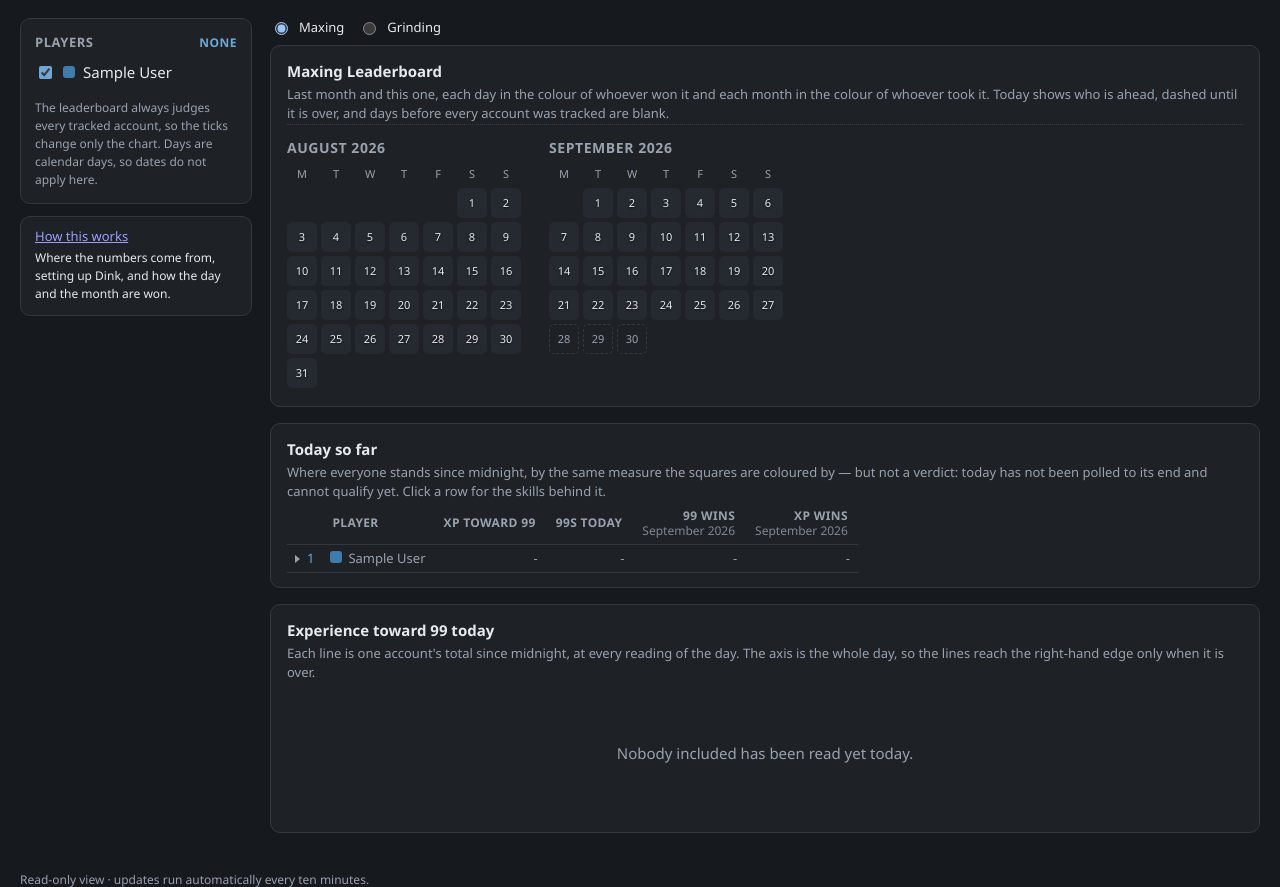
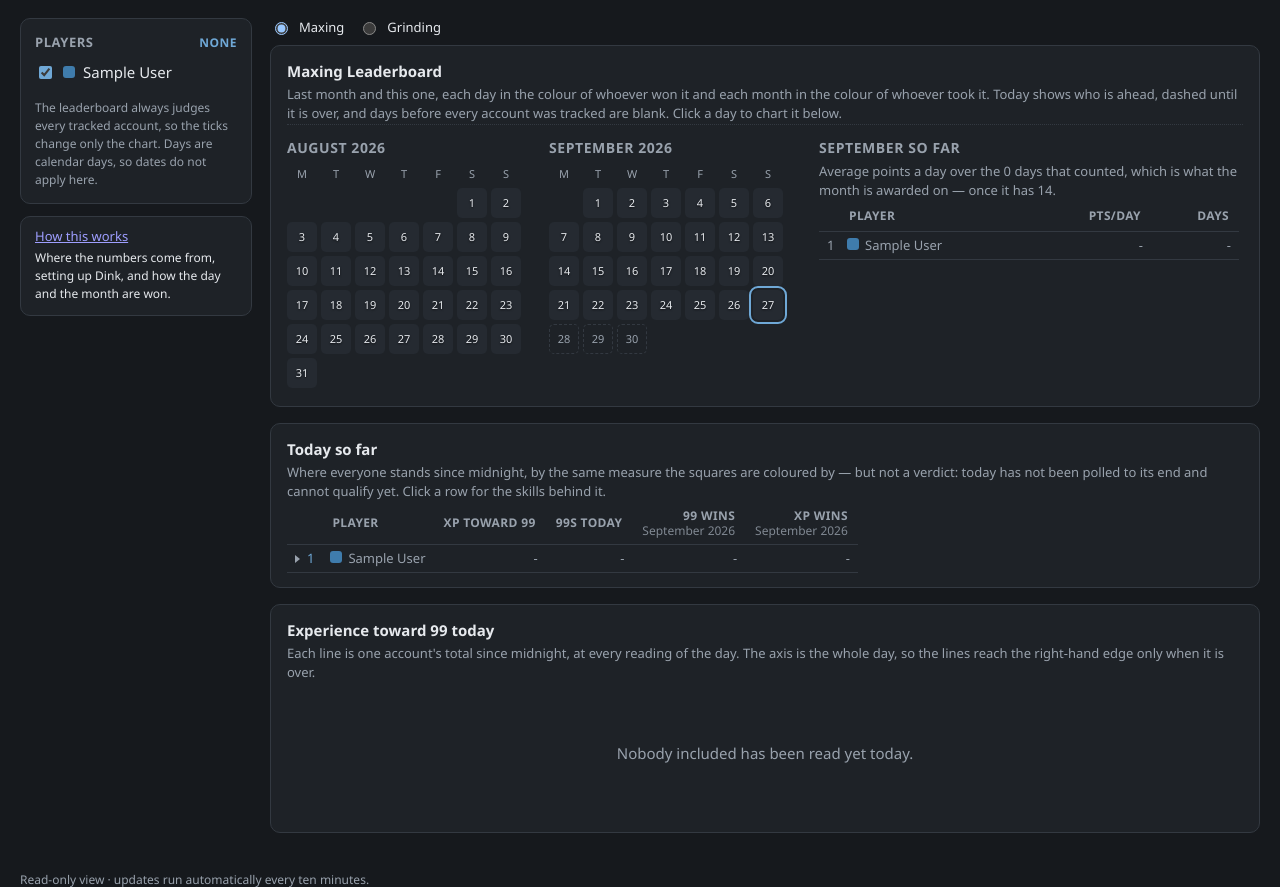
Before and after one commit to And-Salad/wom-tracker, a Flask app: page /leaderboards in a window 1280 px wide. Shown: the part 55-942 px from the top of the page. Run offline with Flask 3, Linux system fonts and the light colour scheme; tables that the repository leaves empty hold one stand-in row (values such as "Sample post"); some libraries are stand-ins or nearby versions.

Commit message:
Put the month's standings beside the calendar, and chart any day from it
The leaderboard's calendar card now carries the month in progress as a
race: average points a day over the days that counted, in the order the
month will be awarded, and days taken. It sits to the right of the two
months and wraps beneath them where there is no room.

Every day that has happened is now a button. A click redraws the trend
below for that day (/api/<board>/trend?day=YYYY-MM-DD), rings the square,
and retitles the card "... on Sun 30 Aug" with its own caption and a Back
to today link; today's square or a second click goes back. The title
follows the day the chart answered for, so quick clicks that land out of
order cannot leave it naming the wrong one.

The Grinding trend's axis and tooltip no longer say "toward 99".

Co-Authored-By: Claude Opus 5.5 <noreply@anthropic.com>

```diff
--- a/wom/web/pages.py
+++ b/wom/web/pages.py
@@ -37,7 +37,7 @@ BOARDS = {
         "measure": "XP toward 99",
         "measure_hint": "Experience toward a 99 since midnight, which decides"
                         " the day where nobody reached one",
-        "chart_title": "Experience toward 99 today",
+        "chart_title": "Experience toward 99",
         "second": "99s Today", "second_hint": "Ninety-nines reached today",
         "split_wins": True,
     },
@@ -46,7 +46,7 @@ BOARDS = {
         "measure": "XP Gained",
         "measure_hint": "All experience gained since midnight, which is what"
                         " the day is judged on",
-        "chart_title": "Experience gained today",
+        "chart_title": "Experience gained",
         # A ninety-nine is not what this board is about, and the column would
         # read nothing on most days. Levels are what somebody grinding sees
         # move.
--- a/wom/web/static/app.css
+++ b/wom/web/static/app.css
@@ -638,6 +638,48 @@
     background: none; border: 1px dashed var(--line); color: var(--muted);
     text-shadow: none;
   }
+  /* The days that have happened are buttons - a click charts that day - so
+     the browser's own button look is taken off to leave the square. */
+  .grid-days button.day {
+    border: 0; padding: 0; margin: 0; font: inherit; font-size: 11px;
+    cursor: pointer;
+  }
+  .grid-days button.day.won { border: 1px solid rgba(255, 255, 255, .28); }
+  .grid-days button.day.live {
+    border: 1px dashed rgba(255, 255, 255, .75);
+  }
+  .grid-days button.day:hover { filter: brightness(1.15); }
+  /* The day the chart below is drawing. A ring outside the square rather
+     than a change to it, because the square's colour is the day's answer
+     and must not be what moves. */
+  .grid-days button.day[aria-pressed="true"] {
+    outline: 2px solid var(--accent); outline-offset: 2px;
+  }
+
+  /* The calendar and the month's race side by side, wrapping rather than
+     squeezing: the months are a fixed width of squares, and the table
+     drops beneath them when there is not room for both. */
+  .calendar-row {
+    display: flex; flex-wrap: wrap; align-items: flex-start;
+    gap: var(--space-3) 36px;
+  }
+  .calendar-row .months { flex: 0 0 auto; }
+  .month-race {
+    flex: 1 1 260px; min-width: 0; max-width: 420px;
+    margin-top: var(--space-3);
+  }
+  .month-race h4 { margin: 0 0 4px; font-size: var(--text-md); }
+  .month-race .hint { margin: 0 0 var(--space-2); }
+  .month-race table { font-size: var(--text-sm); width: 100%; }
+  .month-race td { padding: 4px var(--space-2); }
+  .month-race td.name { white-space: nowrap; }
+  .month-race td.num { font-variant-numeric: tabular-nums; }
+  .month-race td.rank {
+    color: var(--muted); width: 18px; padding-right: 0;
+    font-variant-numeric: tabular-nums;
+  }
+  .month-race tr:not(.moved) td { color: var(--muted); }
+  .month-race tbody tr:first-child.moved td.rank { color: var(--accent); }
 
   @media (max-width: 820px) {
     /* The day columns go fractional, so the two months shrink to share the
@@ -647,6 +689,8 @@
     .months { gap: 18px; }
     .grid-days { grid-template-columns: repeat(7, 1fr); }
     .grid-days .day, .grid-days .pad { height: 34px; }
+    /* Below the squares at this width, so it takes the whole row. */
+    .month-race { max-width: none; }
     /* The squares are larger here, so the mark can be too - and this
        is the width where it is doing the most work, there being no
        hover on a phone to ask the square who won. */
--- a/wom/web/static/board.js
+++ b/wom/web/static/board.js
@@ -6,6 +6,7 @@
  *
  *   - expanding standings rows, fetched when a row is first opened
  *   - the day's trend, drawn when its board is first looked at
+ *   - a click on a calendar square, which redraws that trend for its day
  *
  * A row is the control, the same as on Players - there is one list of
  * accounts per board here, not a table and an accordion repeating each other.
@@ -125,6 +126,62 @@
     });
   }
 
+  /* The card names the day it is drawing, from the day the server answered
+     for rather than the one that was clicked: two quick clicks can land out
+     of order, and the chart only draws the newest reply, so this follows
+     whatever the chart is actually showing. */
+  function retitle(entry, chart) {
+    var card = entry.section.querySelector(".board-trend");
+    var drawn = chart.draw;
+    chart.draw = function () {
+      var data = this.data || {};
+      if (data.label) {
+        var past = data.label !== "today";
+        card.querySelector("h3 .when").textContent = data.label;
+        card.querySelectorAll(".hint[data-for]").forEach(function (hint) {
+          hint.hidden = hint.getAttribute("data-for") !== (past ? "past" : "today");
+        });
+        card.querySelector(".back-to-today").hidden = !past;
+        mark(entry, data.day);
+      }
+      return drawn.apply(this, arguments);
+    };
+  }
+
+  /* Which square is pressed: the day being charted, or today's own square
+     when it is today being charted. */
+  function mark(entry, day) {
+    entry.section.querySelectorAll("button.day[data-day]").forEach(function (square) {
+      var on = day ? square.getAttribute("data-day") === day
+                   : square.hasAttribute("data-today");
+      square.setAttribute("aria-pressed", String(on));
+    });
+  }
+
+  function wireDays(entry, draw) {
+    function pick(day) {
+      entry.day = day;
+      mark(entry, day);
+      entry.stale = true;
+      draw(entry);
+    }
+    entry.section.querySelectorAll("button.day[data-day]").forEach(function (square) {
+      square.addEventListener("click", function () {
+        /* Today's square, or the day already showing, goes back to today:
+           a second click on a pressed button is how it is let go of. */
+        var chosen = square.getAttribute("data-day");
+        var back = square.hasAttribute("data-today") || chosen === entry.day;
+        pick(back ? null : chosen);
+        var card = entry.section.querySelector(".board-trend");
+        if (card && card.scrollIntoView && !back) {
+          card.scrollIntoView({behavior: "smooth", block: "nearest"});
+        }
+      });
+    });
+    var button = entry.section.querySelector(".back-to-today");
+    if (button) { button.addEventListener("click", function () { pick(null); }); }
+  }
+
   /* Which board was being read, kept between visits. Stored as the one chosen
      rather than the ones not: there are two and both are always offered, so a
      name that stops existing simply fails to match and the server's choice
@@ -148,7 +205,12 @@
       section.querySelectorAll("tr.today-row").forEach(function (row) {
         wire(row, name);
       });
-      boards.push({name: name, section: section, chart: null, stale: true});
+      /* Which day the chart is drawing: null is today, which is what the
+         page opens on and what it goes back to. */
+      var entry = {name: name, section: section, chart: null, stale: true,
+                   day: null};
+      boards.push(entry);
+      wireDays(entry, draw);
     });
 
     /* Nothing is drawn until the page has settled on which board is shown
@@ -168,8 +230,10 @@
            asks its own endpoint rather than pretending to be a catalogue
            entry. */
         entry.chart.endpoint = function () {
-          return "/api/" + entry.name + "/trend?" + window.Sidebar.query();
+          return "/api/" + entry.name + "/trend?" + window.Sidebar.query() +
+            (entry.day ? "&day=" + encodeURIComponent(entry.day) : "");
         };
+        retitle(entry, entry.chart);
       }
       entry.stale = false;
       entry.chart.load(window.Sidebar.query());
--- a/wom/web/templates/leaderboards.html
+++ b/wom/web/templates/leaderboards.html
@@ -34,8 +34,13 @@
     <p class="hint rules" title="{{ board.calendar.rule }}">Last month and this one,
       each day in the colour of whoever won it and each month in the colour of
       whoever took it. Today shows who is ahead, dashed until it is over, and
-      days before every account was tracked are blank.</p>
+      days before every account was tracked are blank. Click a day to chart
+      it below.</p>
 
+    {# The month's race beside the two months it is run over. A wrapping row
+       rather than a fixed two columns: where there is not room for both, the
+       table drops beneath the squares instead of pushing the page sideways. #}
+    <div class="calendar-row">
     <div class="months">
       {% for month in board.calendar.months %}
         <div class="month">
@@ -52,16 +57,57 @@
                reader can use. The mark beside the date is the same answer
                again for a reader who has no hover to ask with - a phone. #}
             {% for day in month.days %}
-              <span class="day{{ ' won' if day.color }}{{ ' live' if day.live }}{{ ' ahead' if day.ahead }}"
+              {# A day that has happened is a button: it charts that day below.
+                 One that has not is still only a picture of "not yet". #}
+              {% if day.ahead %}
+              <span class="day ahead" role="img" aria-label="{{ day.label }}"
+                    title="{{ day.date }} - {{ day.note }}"
+                    ><span class="num" aria-hidden="true">{{ day.day }}</span></span>
+              {% else %}
+              <button type="button"
+                    class="day{{ ' won' if day.color }}{{ ' live' if day.live }}"
                     {% if day.color %}style="--day: {{ day.color }}"{% endif %}
-                    role="img" aria-label="{{ day.label }}"
+                    data-day="{{ day.key }}" aria-pressed="{{ 'true' if day.key == board.calendar.today else 'false' }}"
+                    {% if day.key == board.calendar.today %}data-today{% endif %}
+                    aria-label="{{ day.label }}. Chart this day"
                     title="{{ day.date }} - {{ day.note }}"
                     ><span class="num" aria-hidden="true">{{ day.day }}</span
-                    >{% if day.mark %}<span class="mark" aria-hidden="true">{{ day.mark }}</span>{% endif %}</span>
+                    >{% if day.mark %}<span class="mark" aria-hidden="true">{{ day.mark }}</span>{% endif %}</button>
+              {% endif %}
             {% endfor %}
           </div>
         </div>
       {% endfor %}
+    </div>
+
+    {% set race = board.calendar.standings %}
+    <div class="month-race">
+      <h4>{{ race.label }} so far</h4>
+      <p class="hint">Average points a day over the {{ race.counted }}
+        day{{ '' if race.counted == 1 else 's' }} that counted, which is what
+        the month is awarded on{% if not race.awarded %} &mdash; once it has
+        {{ race.minimum }}{% endif %}.</p>
+      <table>
+        <thead>
+        <tr>
+          <th></th>
+          <th>Player</th>
+          <th class="num" title="Average points a day. First place on a counted day is worth a point for every account, each place below it one fewer, and a day you gained nothing on is worth none">Pts/day</th>
+          <th class="num" title="Days of {{ race.label }} taken. Today is not one until it is over">Days</th>
+        </tr>
+        </thead>
+        <tbody>
+        {% for row in race.rows %}
+          <tr class="{{ 'moved' if row.points }}">
+            <td class="rank">{{ row.place }}</td>
+            <td class="name"><span class="swatch" style="--dot: {{ row.color }}"></span>{{ row.name }}</td>
+            <td class="num">{{ row.points or '-' }}</td>
+            <td class="num {{ '' if row.wins else 'dim' }}">{{ row.wins or '-' }}</td>
+          </tr>
+        {% endfor %}
+        </tbody>
+      </table>
+    </div>
     </div>
   </div>
 
@@ -133,11 +179,18 @@
   <div class="card chart board-trend">
     <div class="card-head">
       <div>
-        <h3>{{ board.chart_title }}</h3>
-        <p class="hint">Each line is one account's total since midnight, at
-          every reading of the day. The axis is the whole day, so the lines
-          reach the right-hand edge only when it is over.</p>
+        {# The day in the title is filled in by board.js from what the chart
+           answered for; "today" is what the page opens on. #}
+        <h3><span class="subject">{{ board.chart_title }}</span>
+          <span class="when">today</span></h3>
+        <p class="hint" data-for="today">Each line is one account's total since
+          midnight, at every reading of the day. The axis is the whole day, so
+          the lines reach the right-hand edge only when it is over.</p>
+        <p class="hint" data-for="past" hidden>Each line is one account's total
+          through the day, midnight to midnight, at every reading of it - the
+          line that finishes highest is the colour of that day's square.</p>
       </div>
+      <button type="button" class="link back-to-today" hidden>Back to today</button>
     </div>
     <div class="plot loading"></div>
   </div>
--- a/wom/web/views.py
+++ b/wom/web/views.py
@@ -587,12 +587,16 @@ def winner_calendar(database, players, palette, when=None,
     marks = player_marks(players)
 
     months = []
+    standings = None
     for back in (1, 0):
         start, end = winners.month_range(when, back=back)
         won = winners.daily_winners(database, players, start, end, board=board,
                                     readings=walk)
         took = winners.month_winner(database, players, start, end, board=board,
                                     readings=walk)
+        if back == 0:
+            standings = _month_standings(database, players, palette, start,
+                                         end, won, board, walk)
         months.append({
             "label": start.strftime("%B %Y"),
             "color": palette.get(took, theme.MUTED),
@@ -604,7 +608,50 @@ def winner_calendar(database, players, palette, when=None,
         })
     # No legend: the sidebar beside this lists every player against the same
     # swatch, and each square names its winner on hover.
-    return {"months": months, "rule": winner_rule(board)}
+    # Which square is today's, for the chart's "which day am I drawing" ring:
+    # by date rather than by the dashed .live, which only a day somebody is
+    # leading gets.
+    return {"months": months, "rule": winner_rule(board),
+            "standings": standings, "today": winners.today_key(when)}
+
+
+def _month_standings(database, players, palette, start, end, won, board,
+                     walk):
+    """The month in progress as a race: who leads it, and on what.
+
+    The squares say who took each day; this says what those days add up to,
+    which is the question the month's own colour will answer at the end of
+    it. The order is the one month_winner uses - average points a day over
+    the days that counted, ties to the same name - so the top row is whoever
+    the month would go to if it ended now.
+
+    Asked with no floor, because a race that is a week old still has a
+    leader. Whether the month has enough days behind it to be awarded yet is
+    said beside the table rather than by leaving it empty.
+    """
+    points = winners.month_points(database, players, start, end, board=board,
+                                  readings=walk)
+    counted = winners.counted_days(database, players, start, end, board,
+                                   readings=walk)
+    # Finished days only, the same as the tally in the table below: leading
+    # at four in the afternoon is not a day taken.
+    wins = {}
+    for found in won.values():
+        if found["winner"] and not found["live"]:
+            wins[found["winner"]] = wins.get(found["winner"], 0) + 1
+    order = sorted(players, key=lambda p: (points.get(p["username"], 0.0),
+                                           p["username"]), reverse=True)
+    rows = []
+    for place, player in enumerate(order, start=1):
+        scored = points.get(player["username"], 0.0)
+        rows.append({"place": place, "username": player["username"],
+                     "name": player["display_name"],
+                     "color": palette.get(player["username"], theme.MUTED),
+                     "points": "{:.2f}".format(scored) if scored else None,
+                     "wins": wins.get(player["username"], 0)})
+    return {"label": start.strftime("%B"), "rows": rows, "counted": counted,
+            "minimum": winners.MIN_MONTH_DAYS,
+            "awarded": counted >= winners.MIN_MONTH_DAYS}
 
 
 # How a day is decided, which is the only part the two boards disagree on.
@@ -685,7 +732,9 @@ def _day_cell(day, won, by_name, palette, marks):
     and the winner in full rather than leaving both to the tooltip.
     """
     date = day.strftime("%d %b %Y")
-    found = won.get(day.strftime("%Y-%m-%d"))
+    # What a click on the square asks the chart for.
+    key = day.strftime("%Y-%m-%d")
+    found = won.get(key)
     ahead = day > datetime.now(day.tzinfo)
     if ahead:
         return {"day": day.day, "date": date, "winner": None, "mark": None,
@@ -694,6 +743,7 @@ def _day_cell(day, won, by_name, palette, marks):
     if found is None or found["winner"] is None:
         note = (found or {}).get("reason") or "nothing recorded"
         return {"day": day.day, "date": date, "winner": None, "mark": None,
+                "key": key,
                 "color": None, "ahead": False, "live": False, "note": note,
                 "label": date + " - " + note}
     name = by_name.get(found["winner"], found["winner"])
@@ -701,7 +751,7 @@ def _day_cell(day, won, by_name, palette, marks):
         note = name + " - leading so far, the day is not over"
     else:
         note = name + " - took the day"
-    return {"day": day.day, "date": date, "winner": name,
+    return {"day": day.day, "date": date, "winner": name, "key": key,
             "mark": marks.get(found["winner"]),
             "color": palette.get(found["winner"]), "ahead": False,
             "live": found["live"], "note": note,
```
Also changed, not shown: tests/test_boards.py (+71 -1 lines), tests/test_calendar.py (+1 -1 lines), wom/web/api.py (+15 -3 lines), wom/web/today.py (+36 -4 lines), wom/winners.py (+15 -0 lines).
